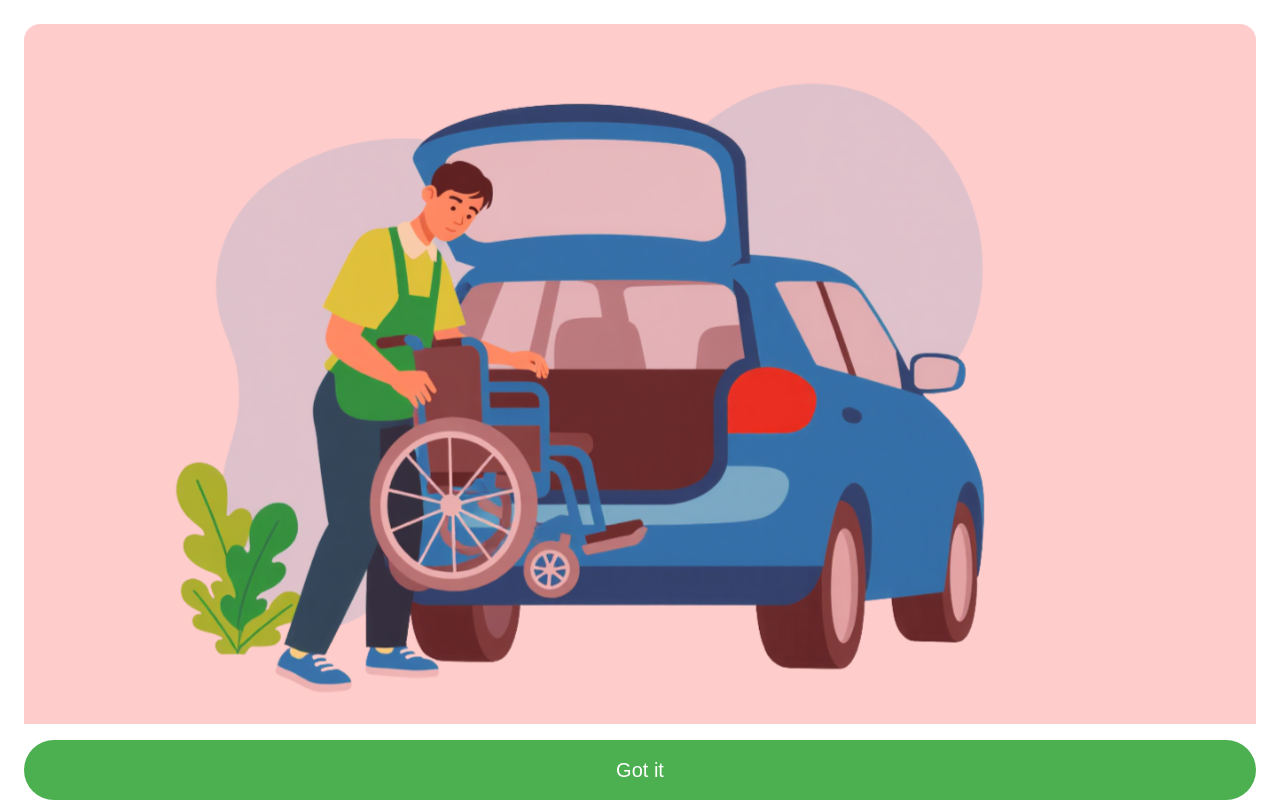
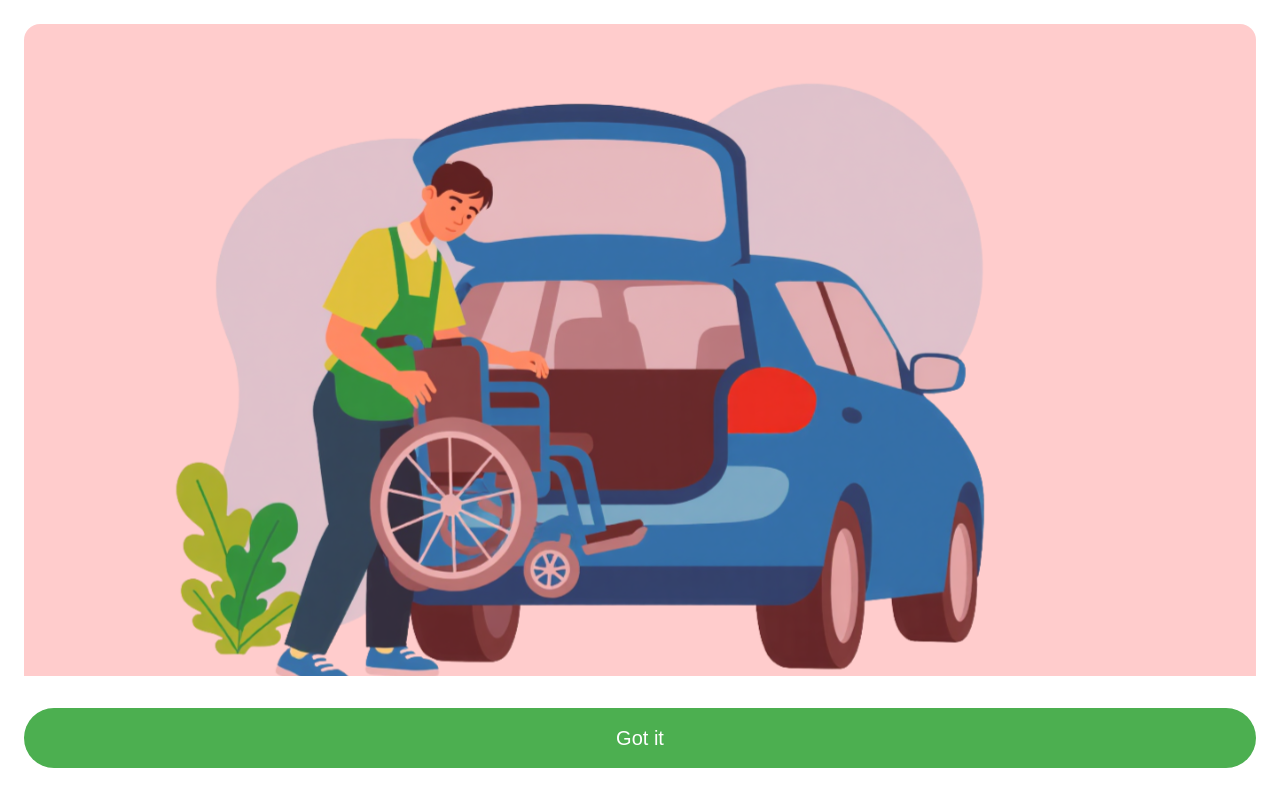
Before and after one commit to dqhieu/TestBottomSheet, a Next.js app: page / in a window 1280 px wide. Shown: the top 802 px of the page. Built offline with nearby package versions, Linux system fonts and the light colour scheme.

Commit message:
Update padding

```diff
--- a/app/components/BottomSheet.tsx
+++ b/app/components/BottomSheet.tsx
@@ -113,7 +113,7 @@ export default function BottomSheet() {
           </div>
 
           {/* Button */}
-          <div className="sticky bottom-0 pt-4 bg-white">
+          <div className="sticky bottom-0 py-8 bg-white">
             <button
               onClick={handleGotItClick}
               className="w-full bg-[#4CAF50] text-white py-4 rounded-full text-xl font-medium hover:bg-[#43A047] transition-colors"
```
